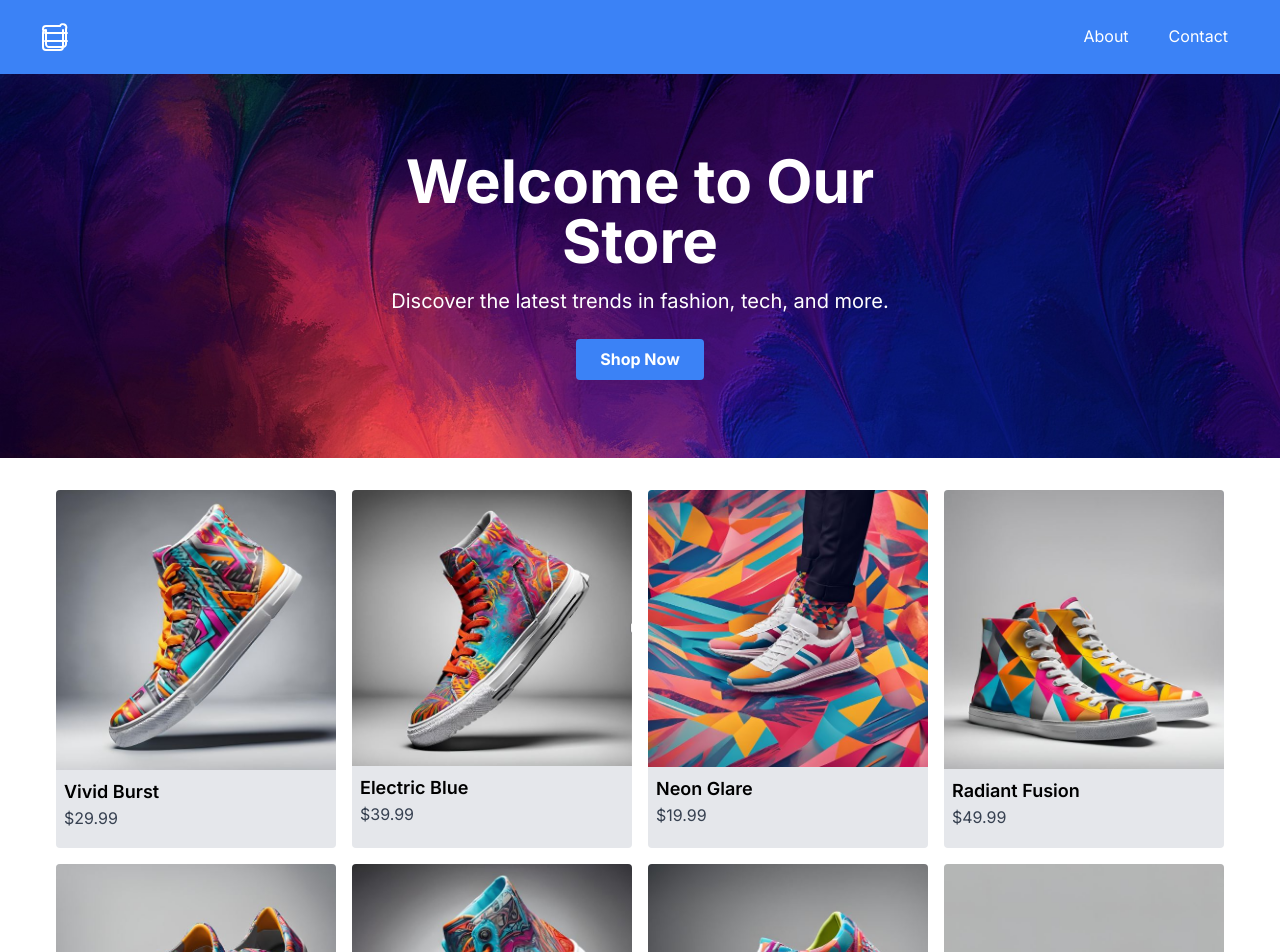
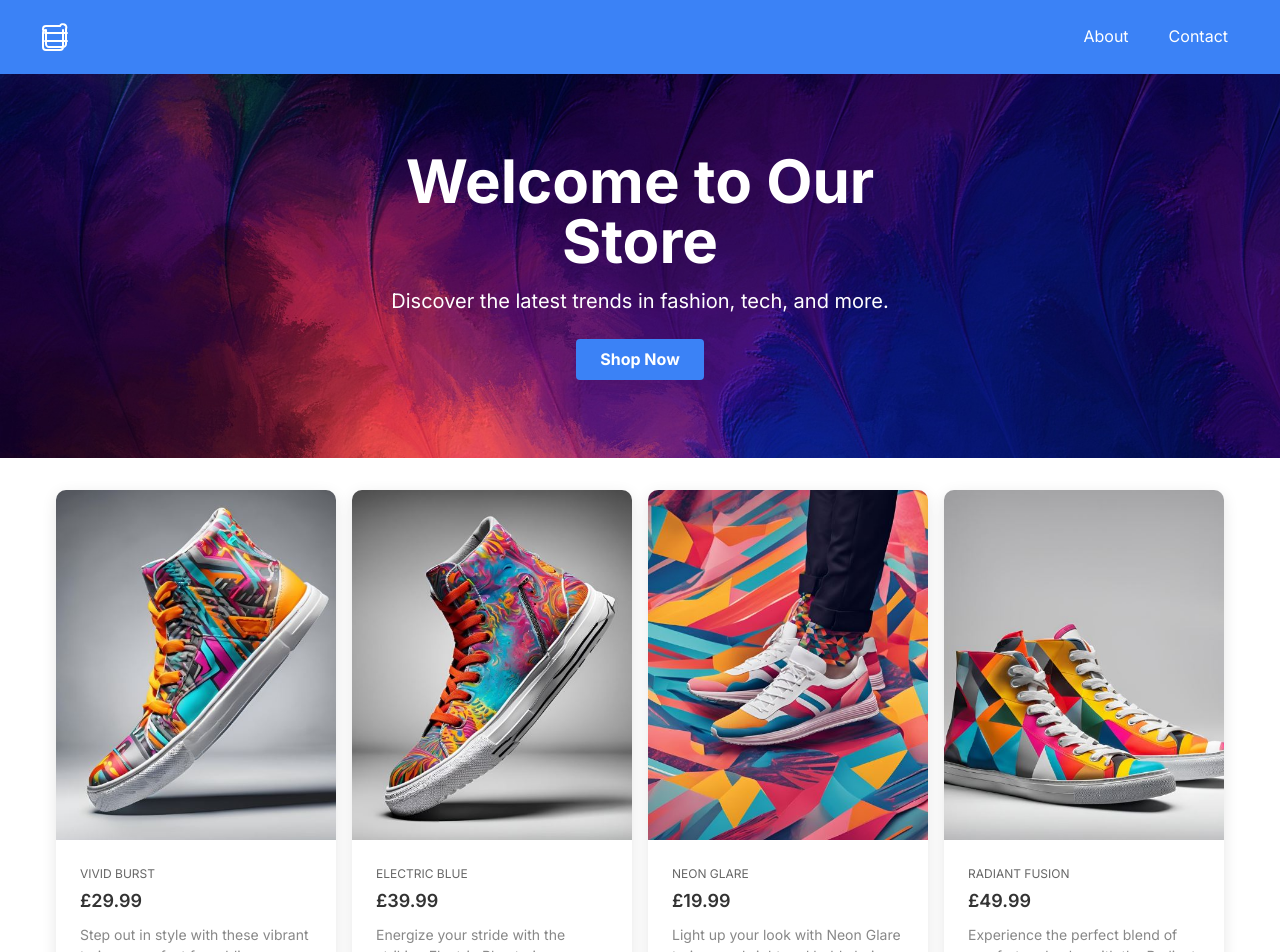
Before and after one commit to joseph-johnson27001/e-commerce, a Nuxt app: page / in a window 1280 px wide. Shown: the top 952 px of the page. Built offline with nearby package versions, Linux system fonts and the light colour scheme.

Commit message:
Card update

```diff
--- a/components/ProductShowcase.vue
+++ b/components/ProductShowcase.vue
@@ -1,18 +1,23 @@
 <template>
   <section class="product-showcase container">
     <div
-      class="grid grid-cols-1 sm:grid-cols-2 md:grid-cols-3 lg:grid-cols-4 gap-4"
+      class="grid grid-cols-1 sm:grid-cols-2 md:grid-cols-3 lg:grid-cols-4 gap-6"
     >
       <div
-        class="product-card bg-gray-200 rounded cursor-pointer"
+        class="product-card"
         v-for="(product, index) in products"
         :key="product.id"
         @click="openModal(index)"
       >
-        <img :src="product.image" :alt="product.name" />
+        <div class="product-card-img-wrapper">
+          <img :src="product.image" :alt="product.name" />
+        </div>
         <div class="product-card-content">
-          <h3 class="text-lg font-semibold">{{ product.name }}</h3>
-          <p class="text-gray-700 mb-2">${{ product.price }}</p>
+          <h3 class="product-card-eyebrow">{{ product.name }}</h3>
+          <div class="product-card-header">
+            <a href="#" class="product-card-link">£{{ product.price }}</a>
+          </div>
+          <p class="product-card-desc">{{ product.description }}</p>
         </div>
       </div>
     </div>
@@ -228,17 +233,79 @@ export default {
 }
 
 .product-card {
-  position: relative;
+  background-color: white;
+  border-radius: 10px;
+  box-shadow: 0 4px 15px rgba(0, 0, 0, 0.1);
   overflow: hidden;
+  transition: transform 0.3s ease, box-shadow 0.3s ease;
+  cursor: pointer;
 }
 
-.product-card img {
+.product-card:hover {
+  transform: translateY(-5px);
+  box-shadow: 0 8px 25px rgba(0, 0, 0, 0.15);
+}
+
+.product-card-img-wrapper {
+  position: relative;
+  padding-top: 125%;
+  background-color: #f5f5f7;
+}
+
+.product-card-img-wrapper img {
+  position: absolute;
+  top: 0;
+  left: 0;
   width: 100%;
-  height: auto;
-  display: block;
+  height: 100%;
+  object-fit: cover;
 }
 
 .product-card-content {
-  padding: 0.5rem;
+  padding: 1rem;
+  text-align: left;
+}
+
+.product-card-eyebrow {
+  font-size: 0.875rem;
+  font-weight: 500;
+  color: #666;
+  text-transform: uppercase;
+  margin-bottom: 0.25rem;
+}
+
+.product-card-header {
+  margin-bottom: 0.5rem;
+}
+
+.product-card-link {
+  font-size: 1.25rem;
+  font-weight: 600;
+  color: #333;
+  text-decoration: none;
+}
+
+.product-card-desc {
+  font-size: 0.875rem;
+  color: #888;
+  line-height: 1.5;
+}
+
+@media (min-width: 640px) {
+  .product-card-content {
+    padding: 1.5rem;
+  }
+
+  .product-card-eyebrow {
+    font-size: 0.75rem;
+  }
+
+  .product-card-link {
+    font-size: 1.125rem;
+  }
+
+  .product-card-desc {
+    font-size: 0.875rem;
+  }
 }
 </style>
```
